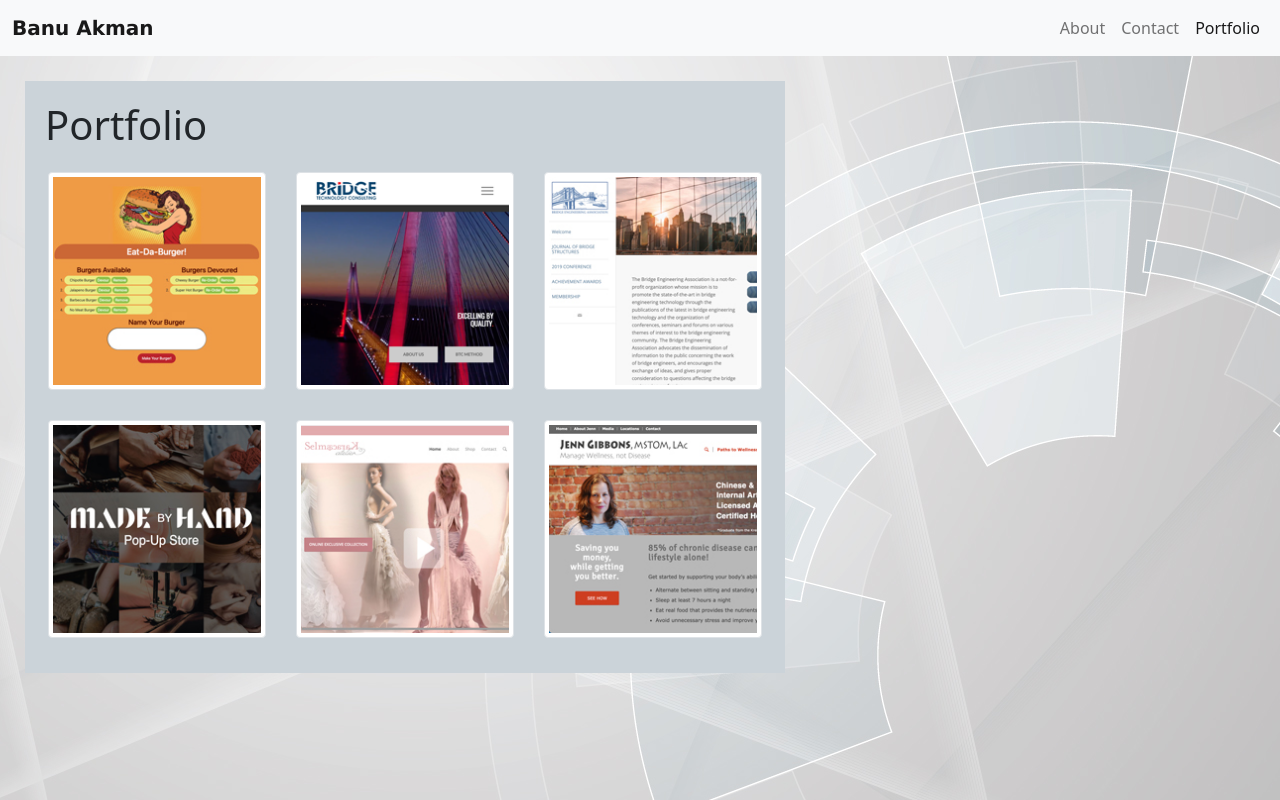
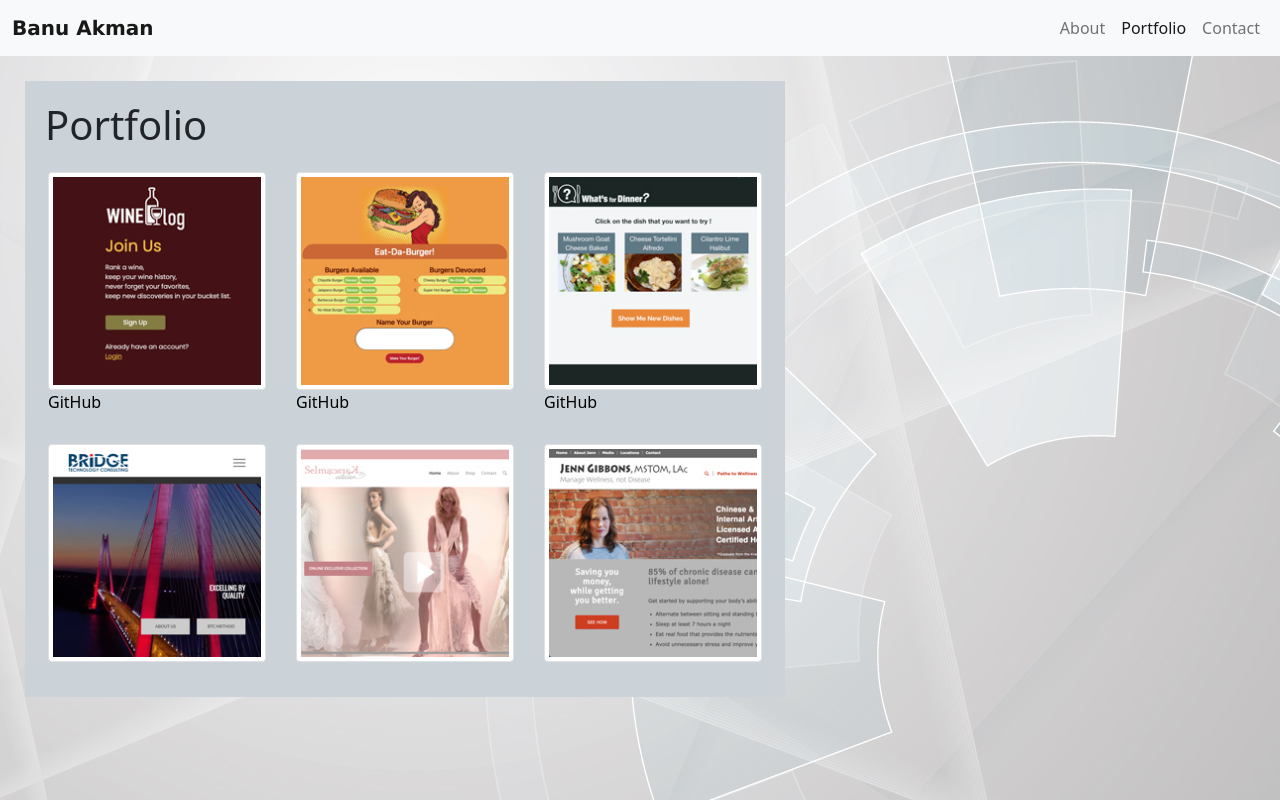
Before and after one commit to banuakman/BanuAkman-Portfolio, a plain HTML site: page portfolio.html in a window 1280 px wide. Drawn offline with nearby package versions, Linux system fonts and the light colour scheme.

Commit message:
update the portfolio

```diff
--- a/assets/custom.css
+++ b/assets/custom.css
@@ -1,5 +1,5 @@
 .navbar-brand {
-    font-family:Verdana, Geneva, Tahoma, sans-serif;
+	font-family: Verdana, Geneva, Tahoma, sans-serif;
 	font-weight: bold;
 }
 
@@ -7,12 +7,22 @@ body {
 	background-image: url(./LightBackground.jpg);
 }
 
+a {
+	color: black;
+	text-decoration: none;
+}
+a:hover {
+	color: black;
+	font-weight: bolder;
+	text-decoration: wavy;
+}
+
 .container {
 	margin: 25px;
 }
 
 .col-md-8 {
-    background-color: #CBD3D9;
+	background-color: #cbd3d9;
 	padding: 20px;
 }
 
--- a/portfolio.html
+++ b/portfolio.html
@@ -1,77 +1,122 @@
-<!doctype html>
+<!DOCTYPE html>
 <html lang="en">
 	<head>
 		<!-- Required meta tags -->
-    <meta charset="utf-8">
-    <meta name="viewport" content="width=device-width, initial-scale=1">
+		<meta charset="utf-8" />
+		<meta name="viewport" content="width=device-width, initial-scale=1" />
 
 		<!-- Bootstrap CSS -->
-    <link href="https://cdn.jsdelivr.net/npm/bootstrap@5.0.0-beta1/dist/css/bootstrap.min.css" rel="stylesheet" integrity="sha384-giJF6kkoqNQ00vy+HMDP7azOuL0xtbfIcaT9wjKHr8RbDVddVHyTfAAsrekwKmP1" crossorigin="anonymous">
+		<link
+			href="https://cdn.jsdelivr.net/npm/bootstrap@5.0.0-beta1/dist/css/bootstrap.min.css"
+			rel="stylesheet"
+			integrity="sha384-giJF6kkoqNQ00vy+HMDP7azOuL0xtbfIcaT9wjKHr8RbDVddVHyTfAAsrekwKmP1"
+			crossorigin="anonymous"
+		/>
 		<!-- Custom CSS -->
-    <link rel="stylesheet" type="text/css" href="assets/custom.css">
+		<link rel="stylesheet" type="text/css" href="assets/custom.css" />
 
 		<title>Banu Akman's Portfolio</title>
 	</head>
 
 	<body>
-
 		<header>
 			<!-- Navbar-->
-
 			<nav class="navbar navbar-expand-lg navbar-light bg-light">
-
 				<div class="container-fluid">
 					<a class="navbar-brand" href="index.html">Banu Akman</a>
 					<div class="float-end">
-                <button class="navbar-toggler" type="button" data-bs-toggle="collapse" data-bs-target="#navbarNav" aria-controls="navbarNav" aria-expanded="false" aria-label="Toggle navigation">
+						<button
+							class="navbar-toggler"
+							type="button"
+							data-bs-toggle="collapse"
+							data-bs-target="#navbarNav"
+							aria-controls="navbarNav"
+							aria-expanded="false"
+							aria-label="Toggle navigation"
+						>
 							<span class="navbar-toggler-icon"></span>
 						</button>
 						<div class="collapse navbar-collapse" id="navbarNav">
-                    <ul class="navbar-nav">
+							<ul class="navbar-nav ms-auto mb-2 mb-md-0">
 								<li class="nav-item">
 									<a class="nav-link" href="index.html">About</a>
 								</li>
 								<li class="nav-item">
-                            <a class="nav-link" href="contact.html">Contact</a>
+									<a class="nav-link active" aria-current="page" href="#"
+										>Portfolio</a
+									>
 								</li>
 								<li class="nav-item">
-                            <a class="nav-link active" aria-current="page" href="#">Portfolio</a>
+									<a class="nav-link" href="contact.html">Contact</a>
 								</li>
 							</ul>
 						</div>
 					</div>
 				</div>
-
 			</nav>
-
 		</header>
 
 		<!-- Main Body goes in Container -->
 
 		<div class="container">
-        <div class=row>
+			<div class="row">
 				<div class="col-md-8">
 					<h1>Portfolio</h1>
-                <div class="row">
+					<div class="row justify-content-center">
 						<div class="col-md-4">
-                        <a href="https://nextburger.herokuapp.com/"><img src="assets/pictures/p7_EatDaBurger.jpg" class="img-thumbnail" alt="Eat-Da-Burger App"></a>
+							<a href="https://project2-women-power.herokuapp.com/"
+								><img
+									src="assets/pictures/p8_WineLog.jpg"
+									class="img-thumbnail"
+									alt="WineLog App"
+							/></a>
+							<a href="https://github.com/angelinama/wine-log">GitHub </a>
 						</div>
 						<div class="col-md-4">
-                        <a href="https://kmbtc.com/"><img src="assets/pictures/p7_KMBTC.jpg" class="img-thumbnail" alt="KBTC WebSite"></a>
+							<a href="https://nextburger.herokuapp.com/"
+								><img
+									src="assets/pictures/p7_EatDaBurger.jpg"
+									class="img-thumbnail"
+									alt="Eat-Da-Burger App"
+							/></a>
+							<a href="https://github.com/banuakman/eat-da-burger">GitHub </a>
 						</div>
 						<div class="col-md-4">
-                        <a href="https://www.bridgeengineer.org/"><img src="assets/pictures/p3_BridgeEngineeringA.jpg" class="img-thumbnail" alt="Bridge Engineering Association Website"></a>
+							<a href="https://benrgross.github.io/Whats-For-Dinner/"
+								><img
+									src="assets/pictures/p10_WhatsForDinner.jpg"
+									class="img-thumbnail"
+									alt="Whats-For-Dinner"
+							/></a>
+							<a href="https://github.com/benrgross/Whats-For-Dinner"
+								>GitHub
+							</a>
 						</div>
 					</div>
-                <div class="row">
+					<div class="row justify-content-center">
 						<div class="col-md-4">
-                        <a href="https://madebyhand.art/"><img src="assets/pictures/p5_MadebyHand.jpg" class="img-thumbnail" alt="Made By Hand Website"></a>
+							<a href="https://kmbtc.com/"
+								><img
+									src="assets/pictures/p7_KMBTC.jpg"
+									class="img-thumbnail"
+									alt="KBTC WebSite"
+							/></a>
 						</div>
 						<div class="col-md-4">
-                        <a href="https://selmakaraca.com/"><img src="assets/pictures/p4_Selma.jpg" class="img-thumbnail" alt="Selma Karaca Website"></a>
+							<a href="https://selmakaraca.com/"
+								><img
+									src="assets/pictures/p4_Selma.jpg"
+									class="img-thumbnail"
+									alt="Selma Karaca Website"
+							/></a>
 						</div>
 						<div class="col-md-4">
-                        <a href="https://www.jenngibbons.com/"><img src="assets/pictures/p2_JennGibbons.jpg" class="img-thumbnail" alt="Jenn Gibbons Website"></a>
+							<a href="https://www.jenngibbons.com/"
+								><img
+									src="assets/pictures/p2_JennGibbons.jpg"
+									class="img-thumbnail"
+									alt="Jenn Gibbons Website"
+							/></a>
 						</div>
 					</div>
 				</div>
@@ -80,8 +125,15 @@
 
 		<!-- JavaScript -->
 
-    <script src="https://cdn.jsdelivr.net/npm/@popperjs/core@2.5.4/dist/umd/popper.min.js" integrity="sha384-q2kxQ16AaE6UbzuKqyBE9/u/KzioAlnx2maXQHiDX9d4/zp8Ok3f+M7DPm+Ib6IU" crossorigin="anonymous"></script>
-    <script src="https://cdn.jsdelivr.net/npm/bootstrap@5.0.0-beta1/dist/js/bootstrap.min.js" integrity="sha384-pQQkAEnwaBkjpqZ8RU1fF1AKtTcHJwFl3pblpTlHXybJjHpMYo79HY3hIi4NKxyj" crossorigin="anonymous"></script>
-
+		<script
+			src="https://cdn.jsdelivr.net/npm/@popperjs/core@2.5.4/dist/umd/popper.min.js"
+			integrity="sha384-q2kxQ16AaE6UbzuKqyBE9/u/KzioAlnx2maXQHiDX9d4/zp8Ok3f+M7DPm+Ib6IU"
+			crossorigin="anonymous"
+		></script>
+		<script
+			src="https://cdn.jsdelivr.net/npm/bootstrap@5.0.0-beta1/dist/js/bootstrap.min.js"
+			integrity="sha384-pQQkAEnwaBkjpqZ8RU1fF1AKtTcHJwFl3pblpTlHXybJjHpMYo79HY3hIi4NKxyj"
+			crossorigin="anonymous"
+		></script>
 	</body>
 </html>
```
Also changed, not shown: contact.html (+19 -8 lines), index.html (+58 -22 lines), assets/pictures/p10_WhatsForDinner.jpg (added), assets/pictures/p8_WineLog.jpg (added), assets/pictures/p9_Scheduler.jpg (added). Lines whose indentation alone changed are shown as unchanged.
